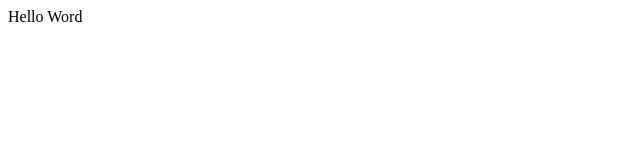
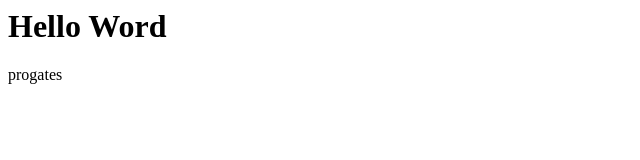
Before and after one commit to Vollerei1234/PK2, a plain HTML site: page index.html in a window 1280 px wide. Shown: the whole page, without its empty margins (0-640 px from the left). Drawn offline with Linux system fonts and the light colour scheme.

Commit message:
Update index.html

```diff
--- a/index.html
+++ b/index.html
@@ -1 +1,2 @@
-Hello Word
+<h1>Hello Word</h1>
+<p>progates</p>
```
